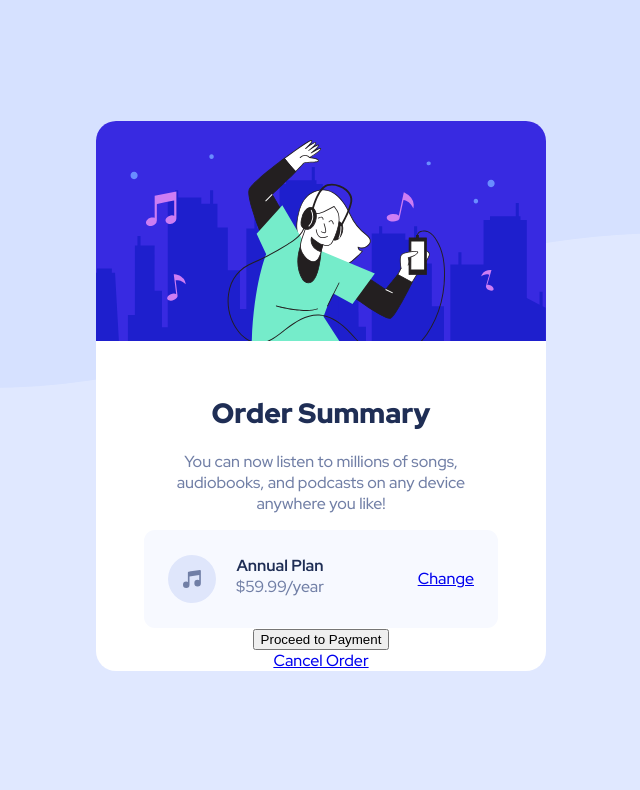
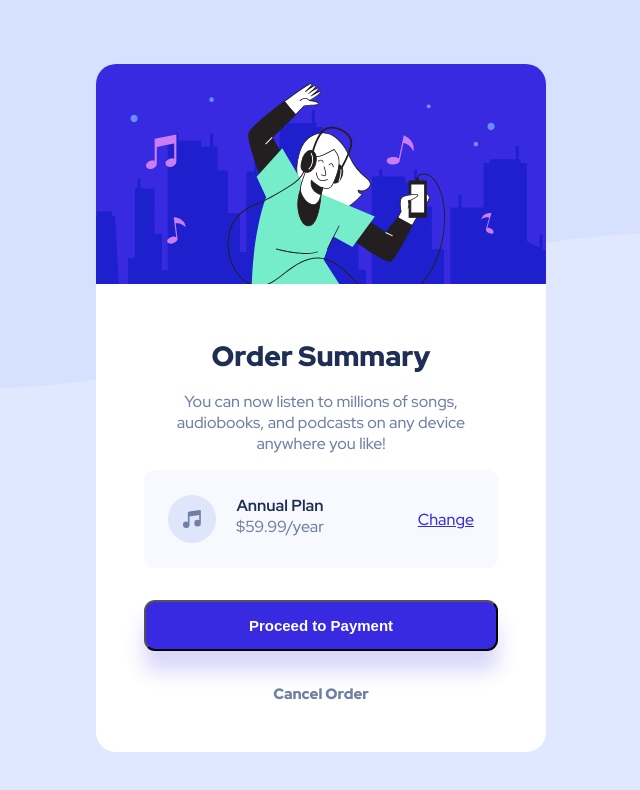
Before and after one commit to Mabchir/order_summary_component_challenge, a plain HTML site: page index.html in a window 1280 px wide. Shown: the whole page, without its empty margins (319-959 px from the left). Drawn offline with Linux system fonts and the light colour scheme.

Commit message:
adding all styles and active state

```diff
--- a/index.html
+++ b/index.html
@@ -46,10 +46,10 @@
             </div>
             <a href="#">Change</a>
           </div>
-          <button>Proceed to Payment</button>
+          <button class="confirmation">Proceed to Payment</button>
           <br />
 
-          <a href="#">Cancel Order</a>
+          <a href="#" id="cancel">Cancel Order</a>
         </div>
       </div>
     </main>
--- a/src/styles.css
+++ b/src/styles.css
@@ -28,7 +28,7 @@ body {
 }
 
 .card-body {
-  margin: 48px;
+  padding: 48px;
   text-align: center;
 }
 
@@ -37,6 +37,7 @@ body {
   font-weight: 900;
   font-size: 28px;
   color: #1f2e55;
+  margin: 0px !important;
 }
 
 .description {
@@ -73,3 +74,41 @@ body {
 .plan b {
   color: #1f2e55;
 }
+
+.plan a {
+  color: #382ae1;
+}
+
+.plan a:hover {
+  color: #766cf1;
+  text-decoration: none;
+}
+.confirmation {
+  margin-top: 32px;
+  margin-bottom: 32px;
+  min-width: 100%;
+  padding-top: 15px;
+  padding-bottom: 15px;
+  font-style: normal;
+  font-weight: 900;
+  font-size: 15px;
+  background-color: #382ae1;
+  color: #ffffff;
+  border-radius: 11px;
+  box-shadow: 0px 20px 20px rgba(56, 42, 225, 0.190291);
+}
+.confirmation:hover {
+  background-color: #766cf1;
+}
+
+#cancel {
+  color: #717fa6;
+  text-decoration: none;
+  font-style: normal;
+  font-weight: 900;
+  font-size: 15px;
+}
+
+#cancel:hover {
+  color: #1f2e55;
+}
```
